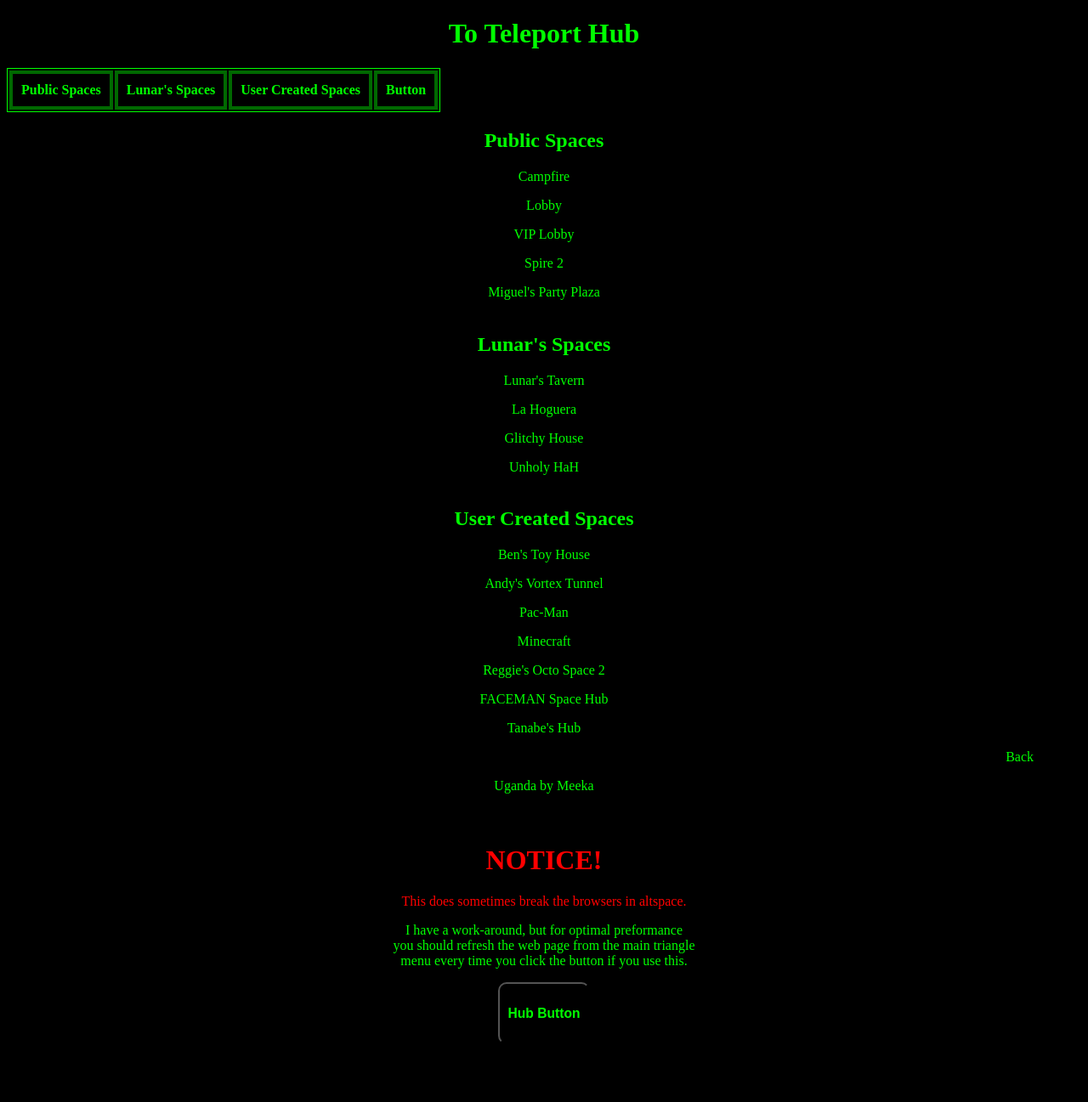
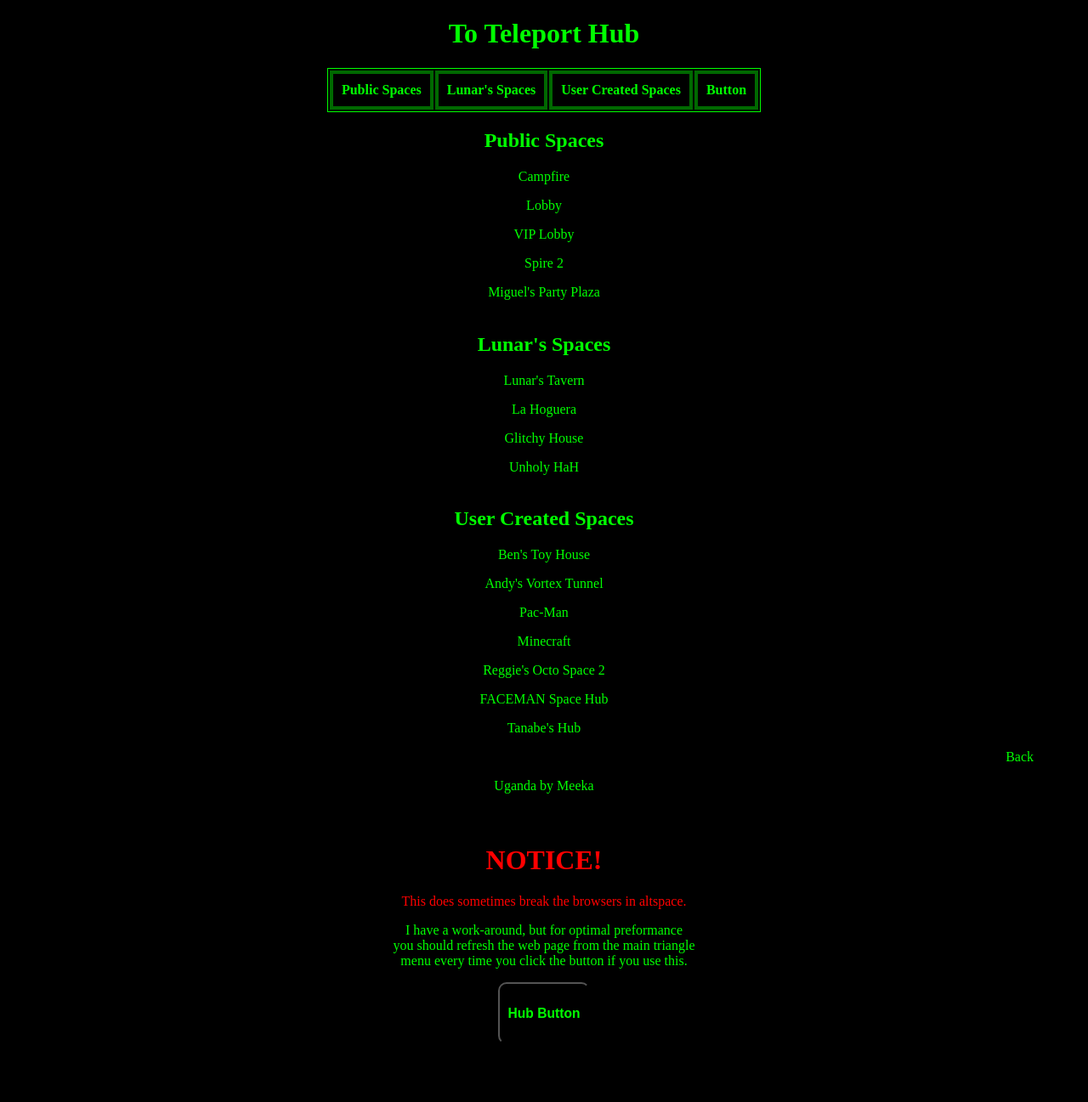
Before and after one commit to LunarTiger/AltspaceVR, a Jekyll site: the page teleportHub/index.html, which Jekyll copies as it is, in a window 1280 px wide. Shown: the whole page at 85% size. Built offline with Jekyll 4.4.1, drawn with Linux system fonts in a browser that asks for light colours.

Commit message:
Update index.html

```diff
--- a/teleportHub/index.html
+++ b/teleportHub/index.html
@@ -9,7 +9,7 @@
 			a:visited {color: #00ff00;text-decoration:none;}
 			a:hover {color: #00bf00;text-decoration:none;}
 			a:active {color: #008900;text-decoration:none;}
-			table {border: 1px solid #00ff00;style="float:center";}
+			table {border: 1px solid #00ff00;margin-left:auto;margin-right:auto;}
 			th {padding: 10px;border: 4px solid #006900;}
 		</style>
 		<meta charset="UTF-8">
```
